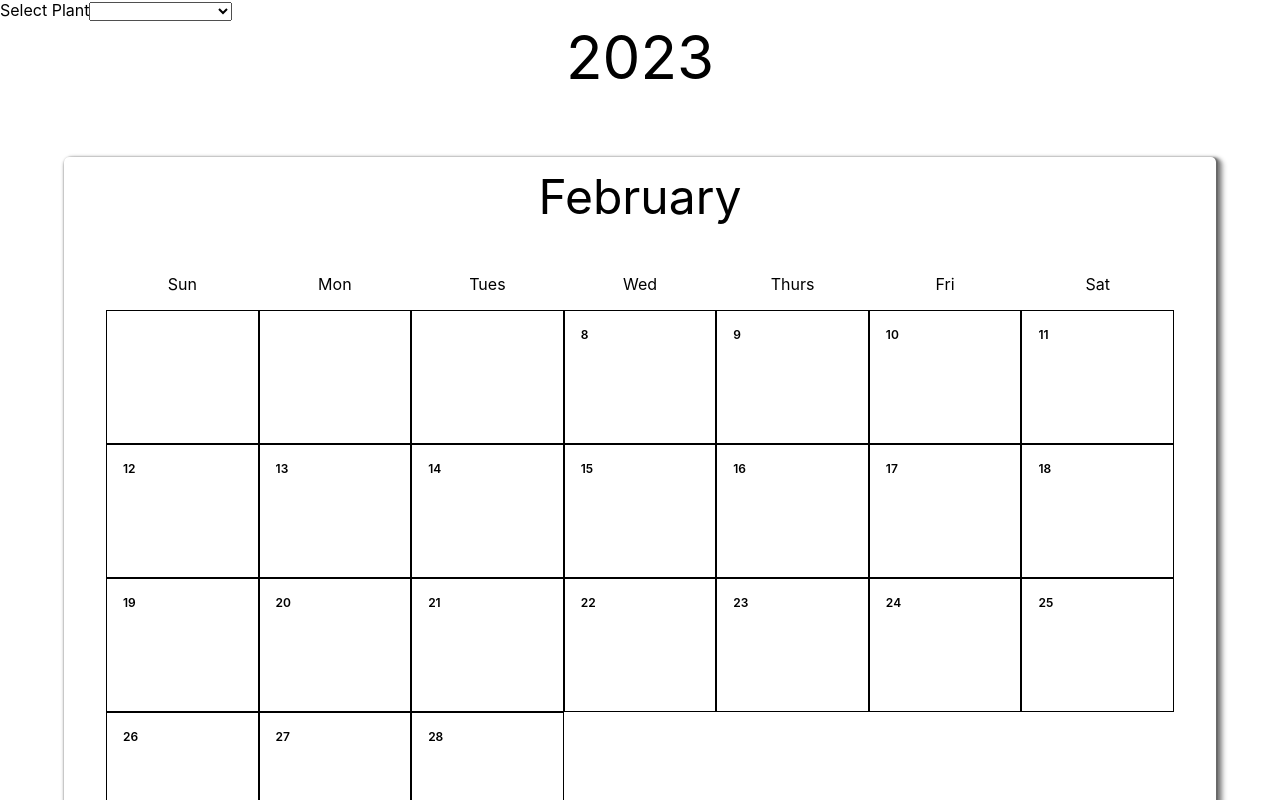
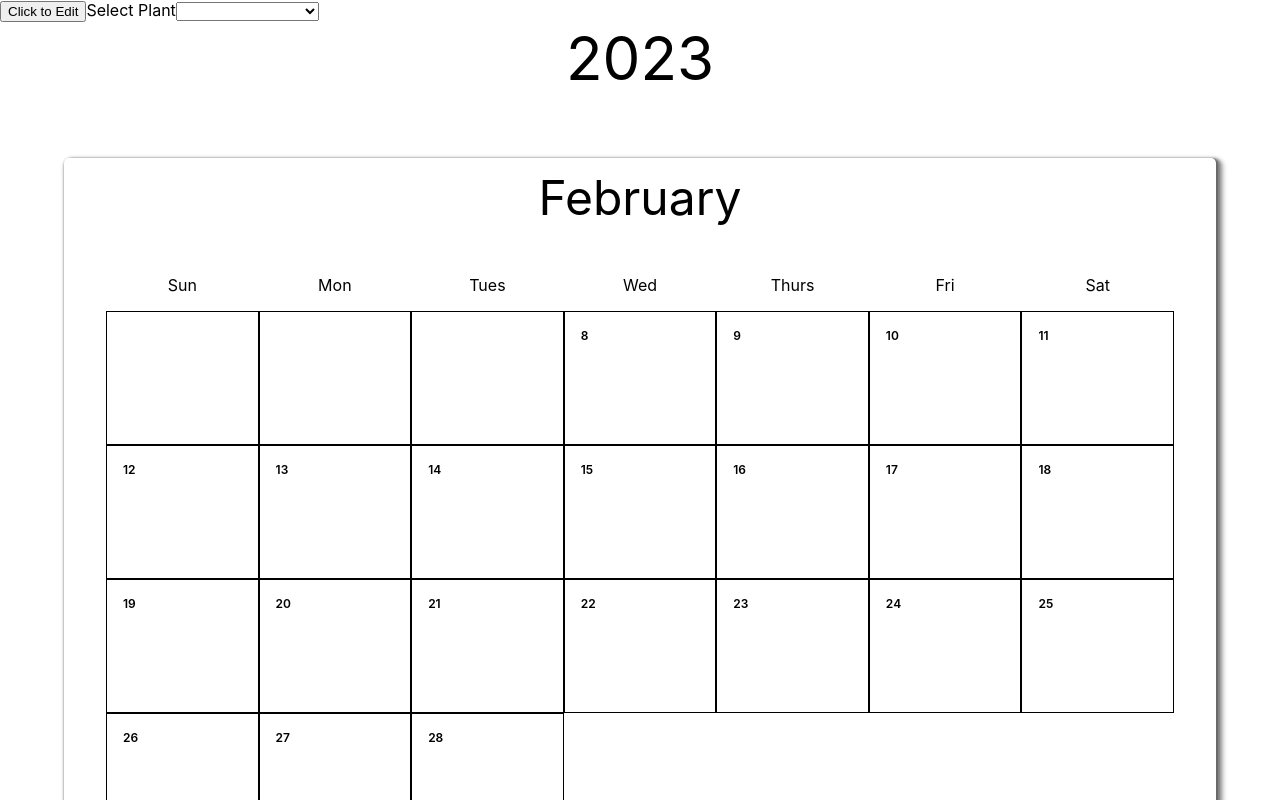
Before and after one commit to evanjscallan/growup, a React (Create React App) app: page / in a window 1280 px wide. Shown: the top 800 px of the page. Built offline with nearby package versions, Linux system fonts and the light colour scheme.

Commit message:
editMode component

```diff
--- a/src/App.css
+++ b/src/App.css
@@ -93,6 +93,13 @@
     opacity: 0;
     visibility: hidden;
   }
+}
+.calendar-outer{
+  background-color: white;
+}
+
+.calendar-outer-edit{
+  background-color: gray;
 }
 
 .bolded {
--- a/src/App.tsx
+++ b/src/App.tsx
@@ -7,6 +7,7 @@ import type { FC, Dispatch, SetStateAction } from "react";
 import "./App.css";
 import anime from 'animejs'
 import ReactPaginate from 'react-paginate';
+import { EditModeButton } from './components/EditModeButton'
 
 
 
@@ -36,12 +37,17 @@ const App: FC = () => {
   let [plantSunlightNeeds, setPlantSunlightNeeds]: any = useState(plantInfo.plantSunlightNeeds)
   let [plantImg, setPlantImg]: any = useState(plantInfo.plantImg)
   let [startDate, setStartDate]: any = useState(null)
+  let [editMode, setEditMode]: any = useState(false)
 
   //for targeting drop down selection in DropdownOptionUI and updating based on chosen plant
   let [dropdownSelection, setDropdownSelection]: any = useState('')
 
   return (
   <div className='main'>
+  <EditModeButton
+      editMode={editMode}
+      setEditMode={setEditMode}
+  />
   <PlantDropdown
   dropdownSelection={dropdownSelection}
   setDropdownSelection={setDropdownSelection}
@@ -57,9 +63,16 @@ const App: FC = () => {
     plantUIDisplay={plantUIDisplay}
     setPlantUIDisplay={setPlantUIDisplay}
    /> : null}
+
+  <div className={ editMode ? 'calendar-outer-edit'  : 'calendar-outer' }>
   <CustomCalendar
+    editMode={editMode}
+    setEditMode={setEditMode}
   />
   </div>
+
+  </div>
+
   );
 }
 
--- a/src/components/CustomCalendar.tsx
+++ b/src/components/CustomCalendar.tsx
@@ -14,13 +14,15 @@ import anime from "animejs"
 let plant = plants;
 type Plant = {
   plant: any
+  editMode: boolean,
+  setEditMode: boolean
 }
 
 
 
 
 
-export const CustomCalendar: FC = (plant: any) => {
+export const CustomCalendar: any = (editMode: any, setEditMode: any): any => {
   // const [style, setStyle] = useState("normal");
   const [activeCellDateString, setActiveCellDateString] = useState<
     string | null
@@ -40,6 +42,7 @@ export const CustomCalendar: FC = (plant: any) => {
     // All properties except 'scale' inherit 250ms delay
   });
 },[1])
+    console.log('calendar edit Mode state:', editMode)
 
 
 
@@ -67,7 +70,7 @@ export const CustomCalendar: FC = (plant: any) => {
 
   return (
     <>
-      <div className='calendar-outer'>
+      <div>
         {[...dates.entries()].map(([year, months]) => (
           <div>
             <div className="yearClass">{year}</div>
--- /dev/null
+++ b/src/components/EditModeButton.tsx
@@ -0,0 +1,16 @@
+import React, {useState} from 'react';
+
+
+
+
+export const EditModeButton = (props: any) => {
+    const toggleEditMode = ()=> {
+        props.setEditMode(!props.editMode)
+        console.log(props.editMode)
+    }
+    return(
+        <>
+            <button onClick={() => toggleEditMode()}>Click to Edit</button>
+        </>
+    )
+}
```
